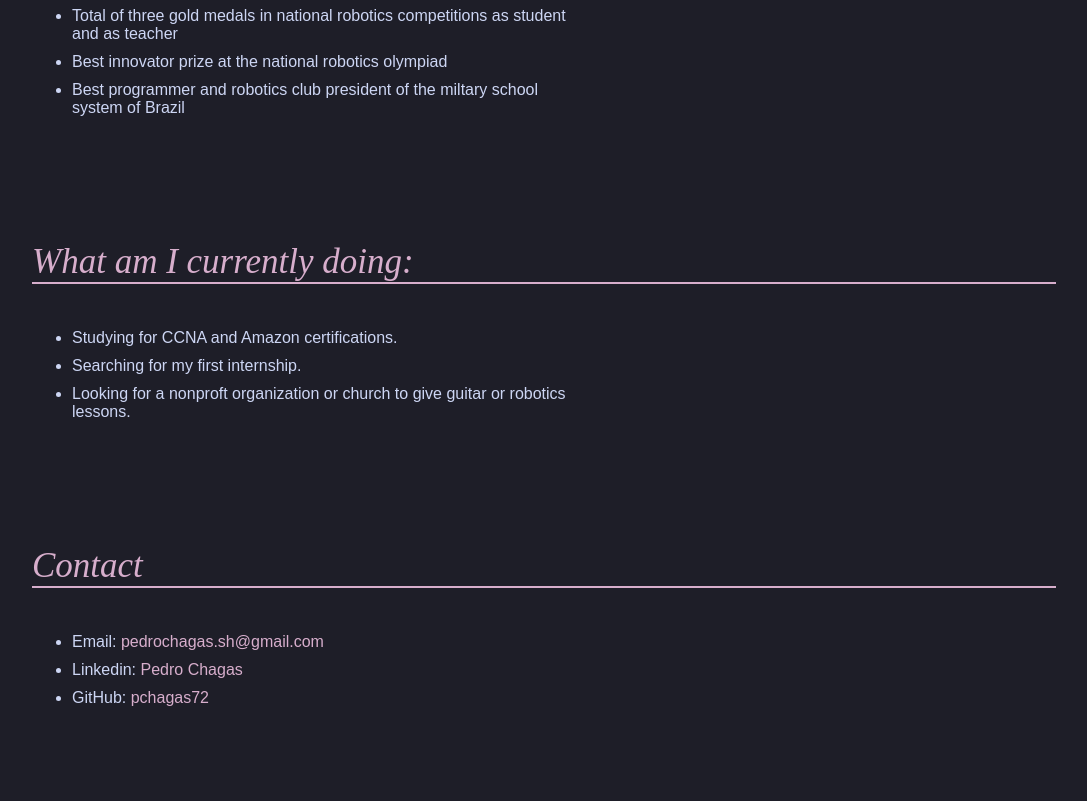
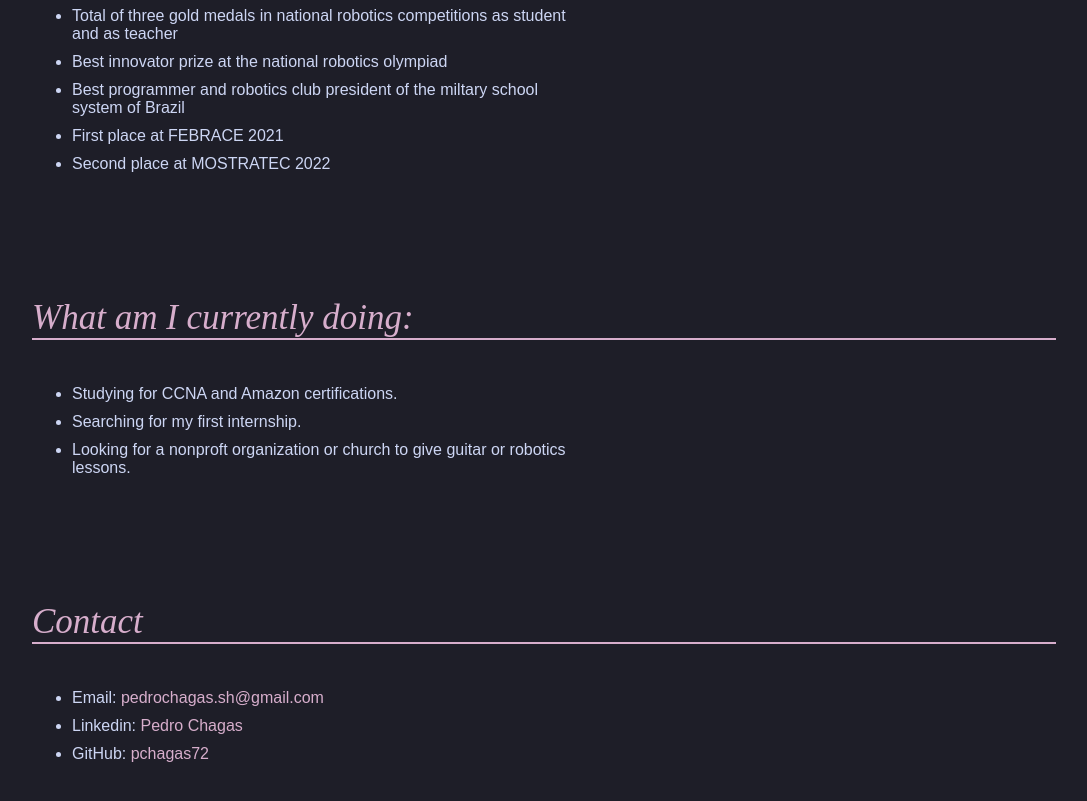
Before and after one commit to pchagas72/personal_website, a React (Vite) app: page /resume in a window 1280 px wide. Shown: the part 3420-4221 px from the top of the page, without its empty margins (96-1183 px from the left). Built offline with nearby package versions, Linux system fonts and the light colour scheme; a web font is replaced by a local one.

Commit message:
Added febrace and mostratec

```diff
--- a/src/routes/Resume.tsx
+++ b/src/routes/Resume.tsx
@@ -136,6 +136,8 @@ function Resume(){
                         <li>Total of three gold medals in national robotics competitions as student and as teacher</li>
                         <li>Best innovator prize at the national robotics olympiad</li>
                         <li>Best programmer and robotics club president of the miltary school system of Brazil</li>
+                        <li>First place at FEBRACE 2021</li>
+                        <li>Second place at MOSTRATEC 2022</li>
                     </ul>
                 </section>
             </div>
```
